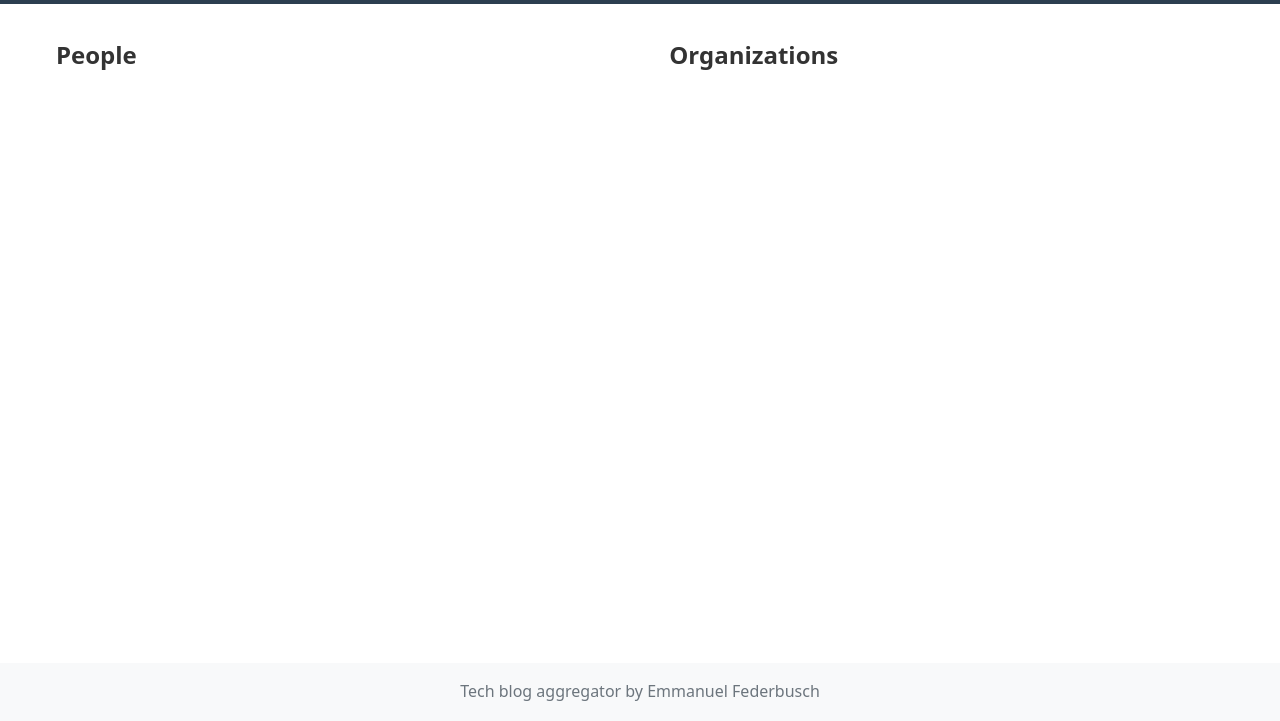
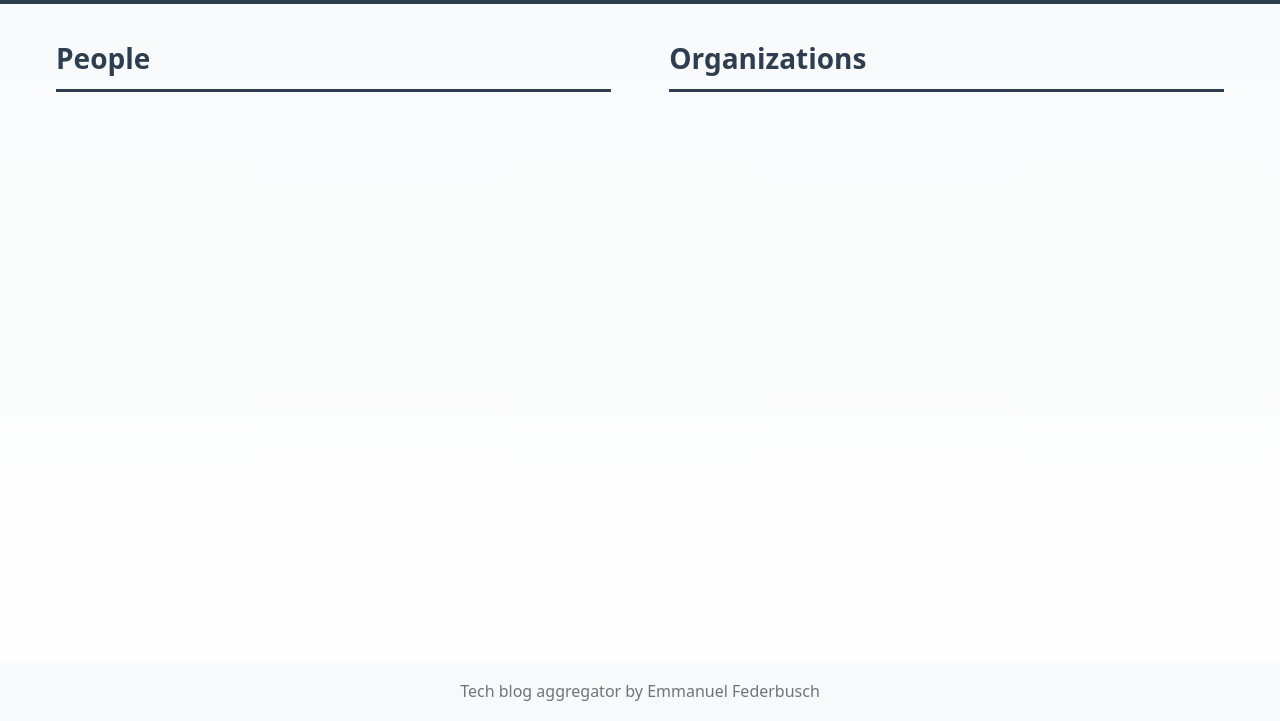
Before and after one commit to nesco/techblogs, a plain HTML site: page apps/frontend/index.html in a window 1280 px wide. Shown: the part 79-800 px from the top of the page. Drawn offline with nearby package versions, Linux system fonts and the light colour scheme; no server answers.

Commit message:
Improved the CSS

```diff
--- a/apps/frontend/assets/styles.css
+++ b/apps/frontend/assets/styles.css
@@ -3,19 +3,34 @@
   --color-text: #333;
   --color-text-muted: #6c757d;
   --color-link: #007bff;
+  --color-link-hover: #0056b3;
   --color-bg-card: #f8f9fa;
+  --color-bg-gradient-start: #f8f9fa;
+  --color-bg-gradient-end: #ffffff;
   --color-border: #dee2e6;
   --color-white: white;
 
+  --spacing-xs: 0.5rem;
   --spacing-sm: 1rem;
   --spacing-md: 1.5rem;
   --spacing-lg: 2rem;
 
   --border-radius: 8px;
+  --border-width: 3px;
   --max-width: 1200px;
 
   --font-family: system-ui, -apple-system, sans-serif;
+  --font-size-base: 1rem;
+  --font-size-sm: 0.9rem;
+  --font-size-lg: 1.1rem;
+  --font-size-xl: 1.75rem;
+  --font-weight-normal: 400;
+  --font-weight-medium: 500;
+  --font-weight-semibold: 600;
   --line-height: 1.6;
+
+  --shadow-hover: 0 4px 12px rgba(0, 0, 0, 0.1);
+  --transition-speed: 0.2s;
 }
 
 * {
@@ -28,6 +43,8 @@ body {
   font-family: var(--font-family);
   line-height: var(--line-height);
   color: var(--color-text);
+  background: linear-gradient(to bottom, var(--color-bg-gradient-start) 0%, var(--color-bg-gradient-end) 100%);
+  min-height: 100vh;
 }
 
 header {
@@ -54,15 +71,33 @@ main {
   overflow-wrap: break-word;
   flex: 1;
   min-width: 0;
+  transition: transform var(--transition-speed) ease, box-shadow var(--transition-speed) ease;
+}
+
+.card:hover {
+  transform: translateY(-2px);
+  box-shadow: var(--shadow-hover);
+}
+
+.card h3 {
+  margin-bottom: var(--spacing-xs);
+  font-size: var(--font-size-lg);
+}
+
+.card p {
+  color: var(--color-text-muted);
+  font-size: var(--font-size-sm);
 }
 
 .card a {
   color: var(--color-link);
   text-decoration: none;
+  font-weight: var(--font-weight-medium);
 }
 
 .card a:hover {
   text-decoration: underline;
+  color: var(--color-link-hover);
 }
 
 .sections-container {
@@ -81,6 +116,15 @@ main {
   flex: 1;
 }
 
+.sections-container h2 {
+  margin-bottom: var(--spacing-md);
+  color: var(--color-primary);
+  font-size: var(--font-size-xl);
+  font-weight: var(--font-weight-semibold);
+  border-bottom: var(--border-width) solid var(--color-primary);
+  padding-bottom: var(--spacing-xs);
+}
+
 @media (max-width: 768px) {
   .sections-container {
     flex-direction: column;
```
Also changed, not shown: 2 other files.
